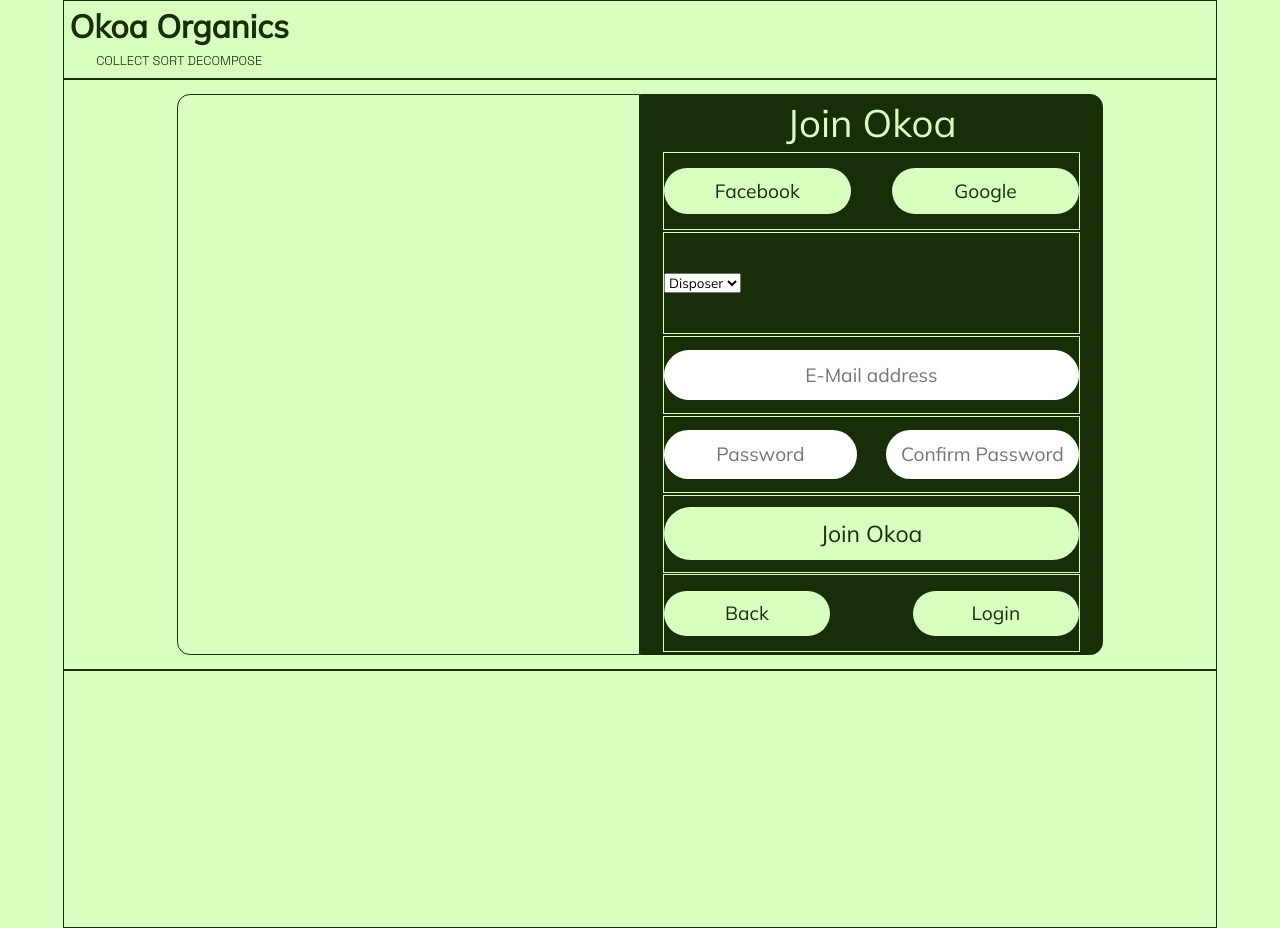
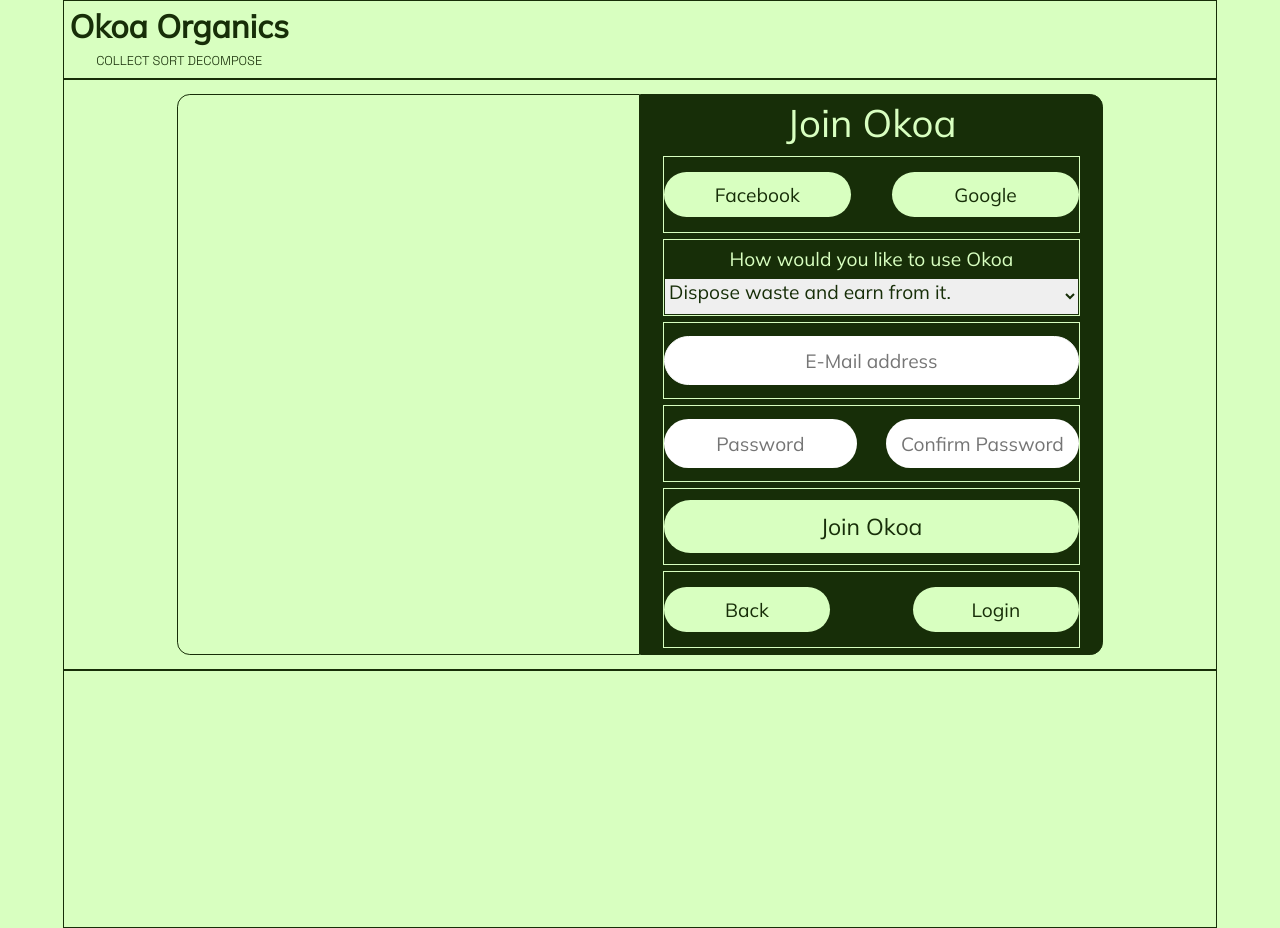
Before and after one commit to Kilimo-Africa/okoa_waste, a React (Create React App) app: page /signup in a window 1280 px wide. Built offline with nearby package versions, Linux system fonts and the light colour scheme.

Commit message:
style select tag and values

```diff
--- a/src/pages/auth/auth.css
+++ b/src/pages/auth/auth.css
@@ -149,13 +149,51 @@
 }
 
 #roles-divs {
-  height: 20%;
+  height: 15%;
   display: flex;
-  flex-direction: row;
+  flex-direction: column;
   align-items: center;
-  justify-content: space-between;
+  justify-content: space-evenly;
 }
 
+#role-desc {
+  font-size: 1.5vw;
+  width: 100%;
+  height: 50%;
+  display: flex;
+  flex-direction: column;
+  align-items: center;
+  justify-content: space-evenly;
+}
+
+#roles {
+  width: 100%;
+  height: 50%;
+  font-size: 1.5vw;
+  border: thin solid #172e08;
+  color: #172e08;
+  text-align: center;
+  display: flex;
+  flex-direction: column;
+  align-items: center;
+  justify-content: space-evenly;
+}
+
+#roles:focus {
+  outline: none;
+}
+
+option {
+  text-align: center;
+  display: flex;
+  flex-direction: column;
+  align-items: center;
+  justify-content: space-evenly;
+}
+
+option:focus {
+  outline: none;
+}
 #signup-names {
   height: 15%;
   display: flex;
--- a/src/pages/auth/signup.js
+++ b/src/pages/auth/signup.js
@@ -46,10 +46,11 @@ export default function Signup() {
           </div>
 
           <span id="roles-divs">
+            <span id="role-desc">How would you like to use Okoa</span>
             <select id="roles">
-              <option value="2">Disposer</option>
-              <option value="3">Farmer</option>
-              <option value="4">Partner</option>
+              <option value="2">Dispose waste and earn from it.</option>
+              <option value="3">Buy compost and sell your produce.</option>
+              <option value="4">Partner with us</option>
             </select>
           </span>
 
```
